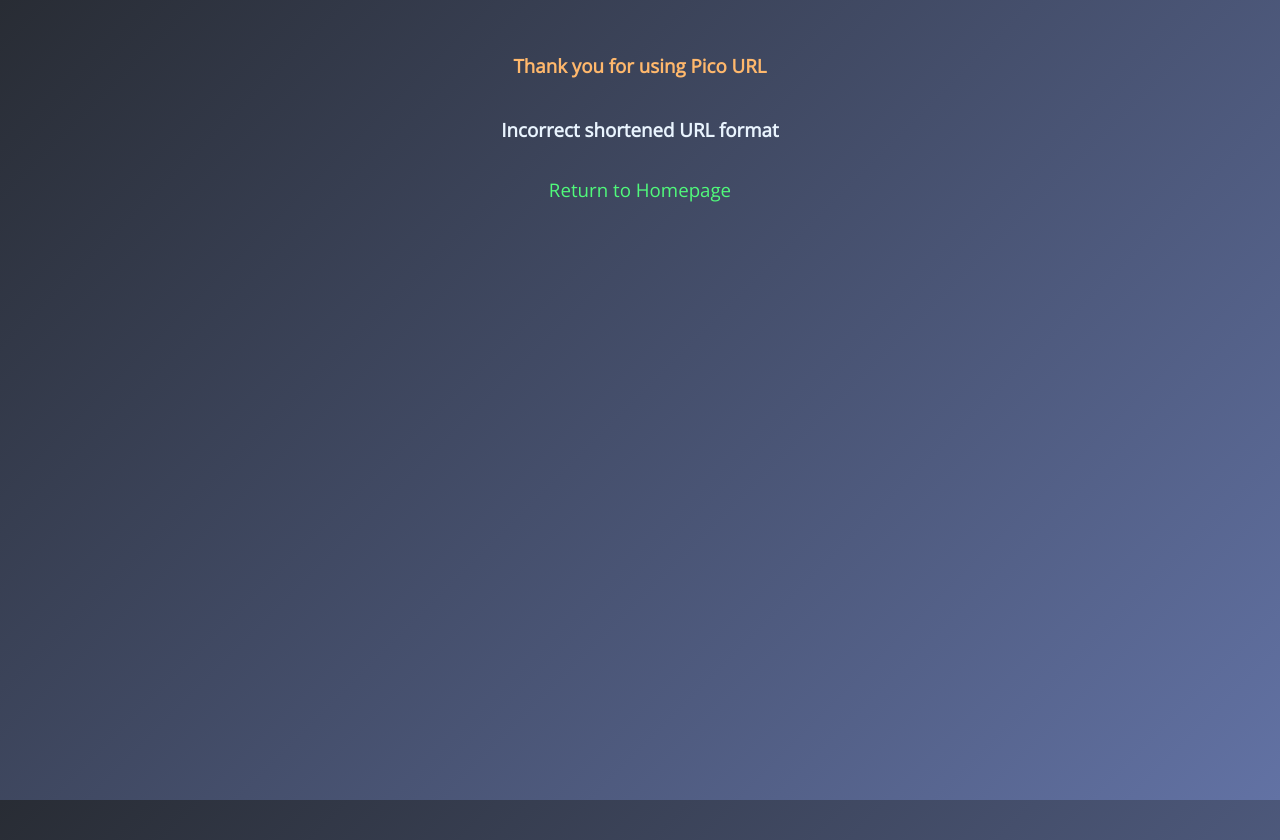
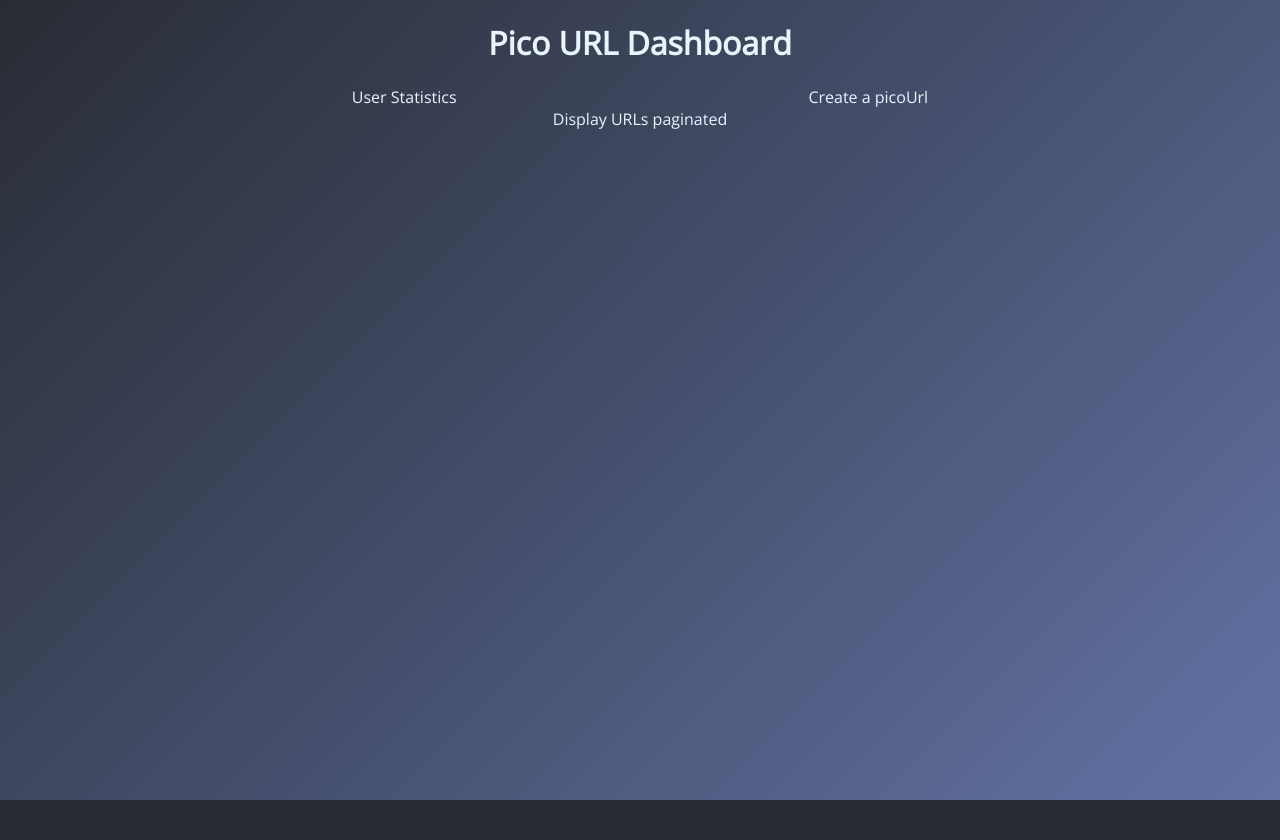
Before and after one commit to eduardpeters/pico-url-frontend, a React (Create React App) app: page /dashboard in a window 1280 px wide. After the commit the page ends 800 px from the top, so only its background shows below. Built offline with nearby package versions, Linux system fonts and the light colour scheme; no server answers.

Commit message:
Created Dashboard component structure

```diff
--- a/src/App.tsx
+++ b/src/App.tsx
@@ -1,4 +1,5 @@
 import { Route, Routes } from 'react-router-dom';
+import Dashboard from './components/Dashboard';
 import Login from './components/Login';
 import NotFound from './components/NotFound';
 import Redirect from './components/Redirect';
@@ -14,6 +15,7 @@
                 <Route path="/login" element={<Login />} />
                 <Route path="/register" element={<Register />} />
                 <Route path="/not-found" element={<NotFound />} />
+                <Route path="/dashboard" element={<Dashboard />} />
                 <Route path="*" element={<NotFound />} />
             </Routes>
         </>
--- /dev/null
+++ b/src/components/Dashboard.tsx
@@ -0,0 +1,16 @@
+import "../styles/Dashboard.css";
+
+function Dashboard() {
+    return (
+        <div className="dashboard__container">
+            <h1 className="dashboard__title">Pico URL Dashboard</h1>
+            <div className="dashboard__upper">
+                <div>User Statistics</div>
+                <div>Create a picoUrl</div>
+            </div>
+            <div>Display URLs paginated</div>
+        </div>
+    );
+}
+
+export default Dashboard;
--- /dev/null
+++ b/src/styles/Dashboard.css
@@ -0,0 +1,17 @@
+.dashboard__container {
+    display: flex;
+    flex-flow: column nowrap;
+    justify-content: center;
+    align-items: center;
+}
+
+.dashboard__title {
+    text-align: center;
+}
+
+.dashboard__upper {
+    display: flex;
+    flex-flow: row wrap;
+    justify-content: space-evenly;
+    width: 100%;
+}
```
